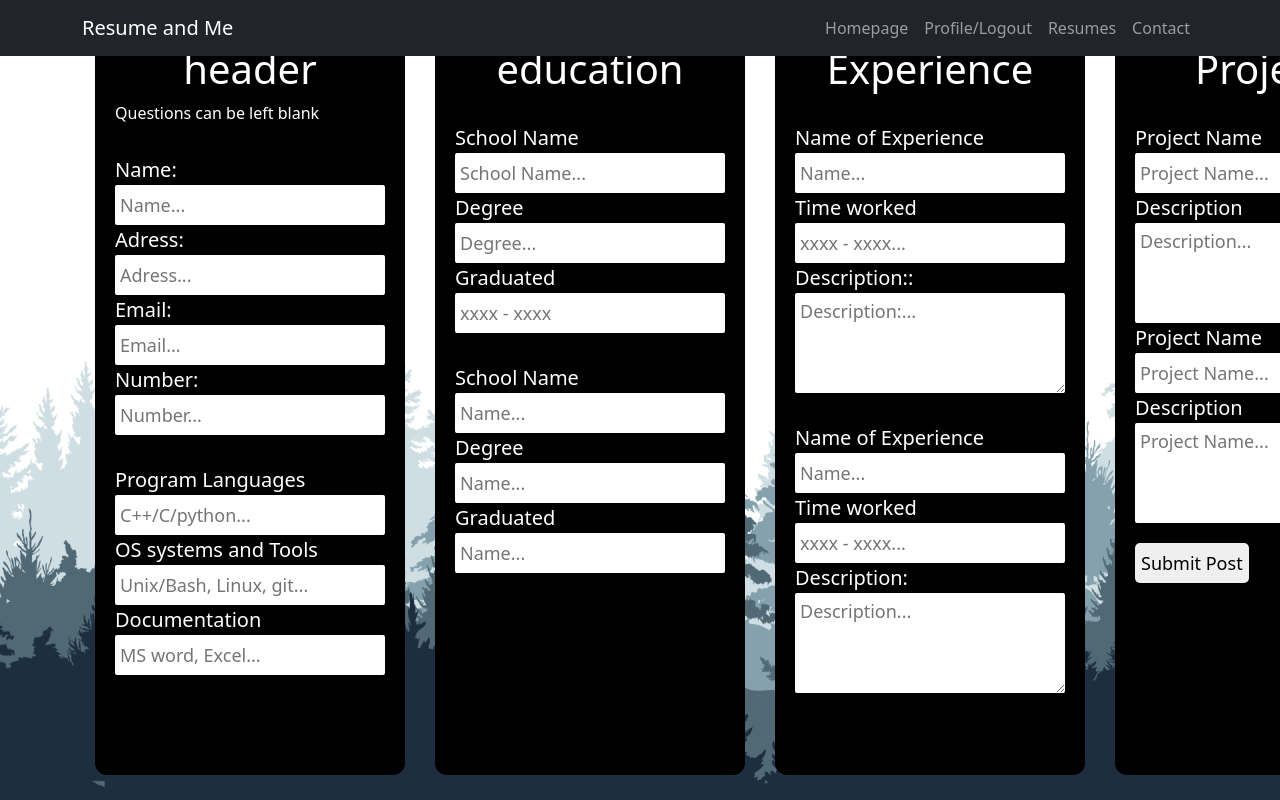
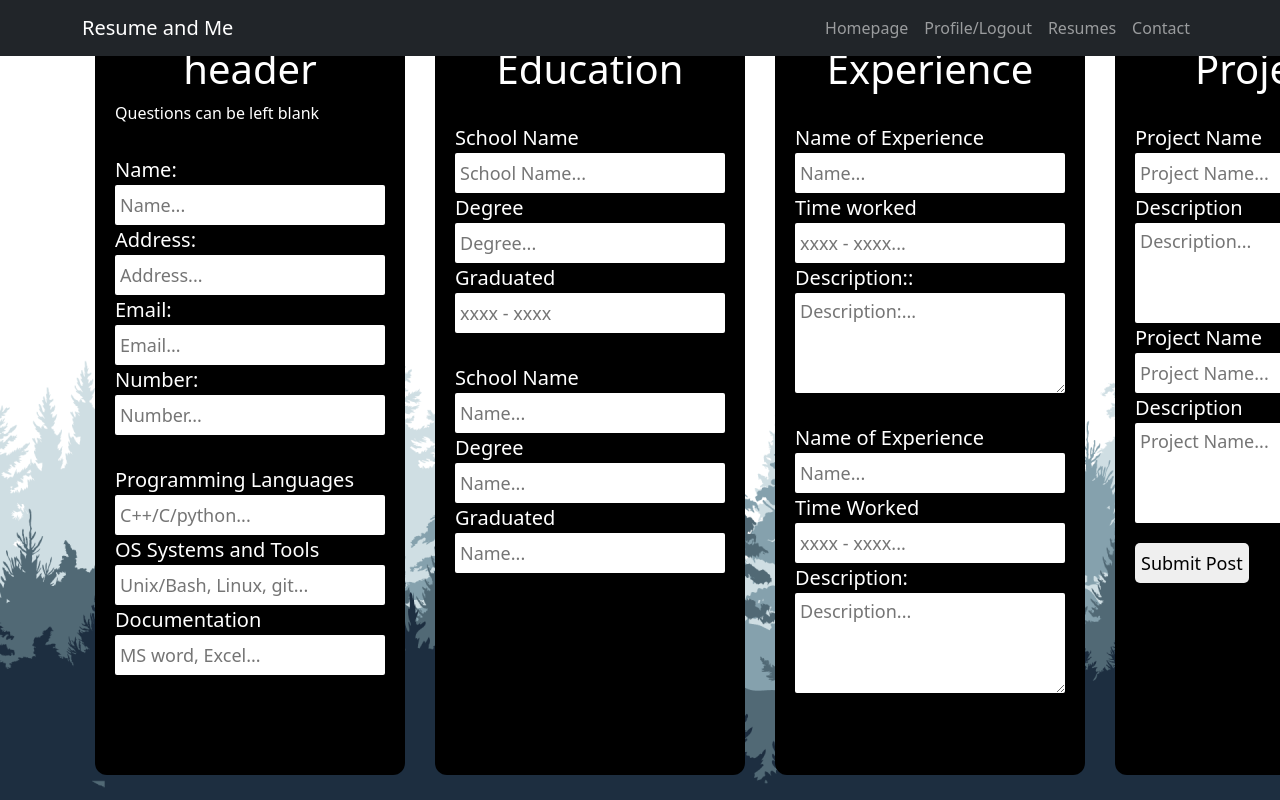
Before and after one commit to sdjkafkasdfhksjadf/resume-and-me, a React (Create React App) app: page /CsTemplateBuild in a window 1280 px wide. Shown: the top 800 px of the page. Built offline with nearby package versions, Linux system fonts and the light colour scheme; no server answers; sample sign-in values are in the browser's storage.

Commit message:
Update CsTemplateBuild.js

```diff
--- a/src/components/templates/CsTemplateBuild.js
+++ b/src/components/templates/CsTemplateBuild.js
@@ -90,9 +90,9 @@ function CreatePost() {
                setName(event.target.value);
              }}
           />
-          <label> Adress:</label>
+          <label> Address:</label>
           <input
-             placeholder="Adress..."
+             placeholder="Address..."
              onChange={(event) => {
                setAdress(event.target.value);
              }}
@@ -115,14 +115,14 @@ function CreatePost() {
 
 
         <div className="question">
-          <label> Program Languages</label>
+          <label> Programming Languages</label>
           <input
              placeholder="C++/C/python..."
              onChange={(event) => {
                setProgramLang(event.target.value);
              }}
           />
-          <label> OS systems and Tools</label>
+          <label> OS Systems and Tools</label>
           <input
              placeholder="Unix/Bash, Linux, git..."
              onChange={(event) => {
@@ -141,7 +141,7 @@ function CreatePost() {
 
       </div>
       <div className="resumeBuildContainer">
-        <h1> education</h1>
+        <h1> Education</h1>
 
         <div className="question">
           <label> School Name</label>
@@ -229,7 +229,7 @@ function CreatePost() {
                setExperience2(event.target.value);
              }}
           />
-          <label> Time worked</label>
+          <label> Time Worked</label>
           <input
              placeholder="xxxx - xxxx..."
              onChange={(event) => {
```
